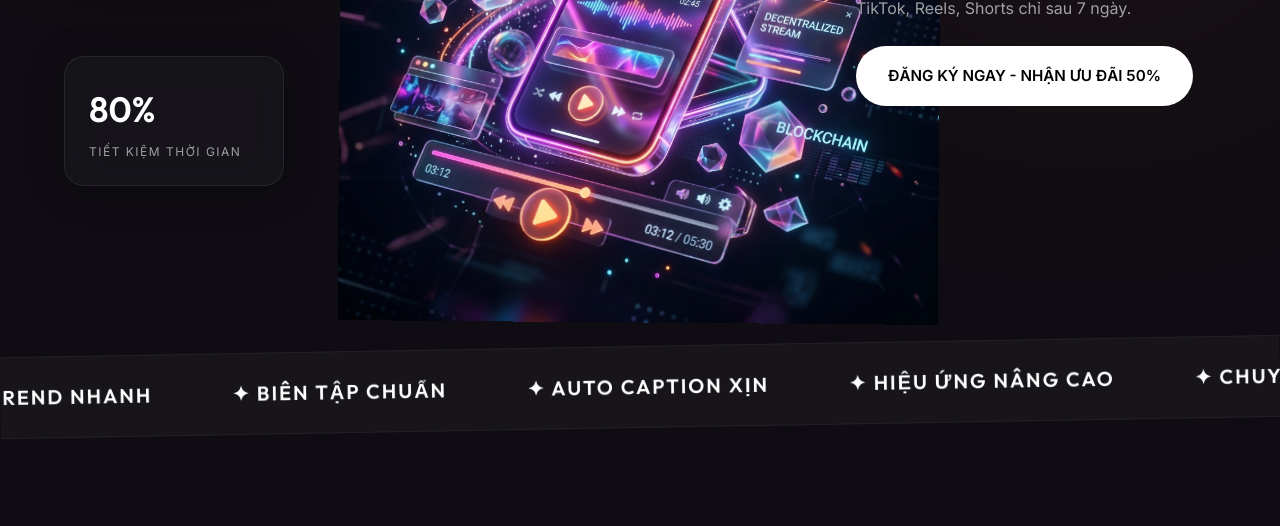
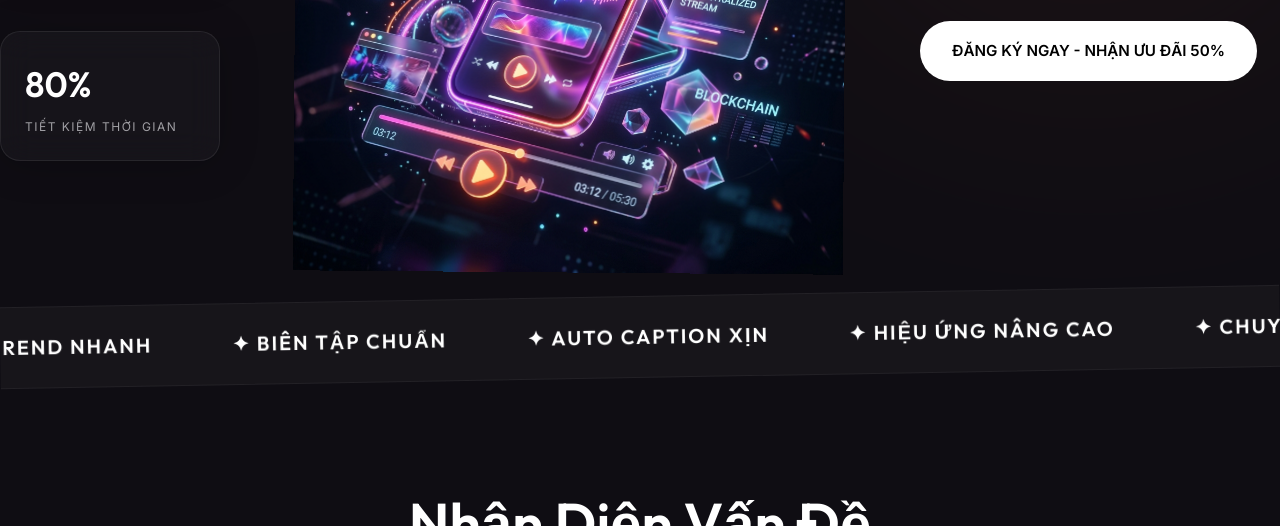
Before and after one commit to chinhnghia27/day-2-ai-agent-challenge, a plain HTML site: page index.html in a window 1280 px wide. Shown: the part 692-1218 px from the top of the page. Drawn offline with Linux system fonts and the light colour scheme.

Commit message:
style: update hero section layout to use flexbox spacing and remove absolute positioning for better responsiveness

```diff
--- a/style.css
+++ b/style.css
@@ -77,9 +77,9 @@ h1, h2, h3, h4, h5 {
 .hero-title { font-size: 4.5rem; text-align: center; font-weight: 800; line-height: 1.1; margin-bottom: 40px; z-index: 2; letter-spacing: -1px; }
 .text-gradient { background: var(--gradient-accent); -webkit-background-clip: text; -webkit-text-fill-color: transparent; }
 
-.hero-content { display: flex; align-items: center; justify-content: center; width: 100%; position: relative; }
-.hero-image-container { flex: 1; display: flex; justify-content: center; z-index: 2; }
-.hero-image { max-width: 600px; width: 100%; object-fit: contain; animation: float 6s ease-in-out infinite; mix-blend-mode: screen; }
+.hero-content { display: flex; align-items: center; justify-content: space-between; width: 100%; position: relative; gap: 30px; }
+.hero-image-container { flex: 1; display: flex; justify-content: center; z-index: 2; min-width: 0; }
+.hero-image { max-width: 550px; width: 100%; object-fit: contain; animation: float 6s ease-in-out infinite; mix-blend-mode: screen; }
 
 @keyframes float {
     0% { transform: translateY(0px) rotate(0deg); }
@@ -87,7 +87,7 @@ h1, h2, h3, h4, h5 {
     100% { transform: translateY(0px) rotate(0deg); }
 }
 
-.floating-cards { position: absolute; left: 5%; display: flex; flex-direction: column; gap: 60px; z-index: 3; }
+.floating-cards { display: flex; flex-direction: column; gap: 60px; z-index: 3; flex-shrink: 0; }
 
 .glass-card {
     background: rgba(255, 255, 255, 0.03); border: 1px solid rgba(255, 255, 255, 0.08);
@@ -98,7 +98,7 @@ h1, h2, h3, h4, h5 {
 .glass-card h3 { font-size: 2.2rem; font-weight: 600; margin-bottom: 5px; }
 .glass-card p { font-size: 0.75rem; color: var(--text-secondary); letter-spacing: 1.5px; }
 
-.hero-text-right { position: absolute; right: 5%; width: 360px; z-index: 3; }
+.hero-text-right { width: 360px; z-index: 3; flex-shrink: 0; }
 .hero-text-right p { color: var(--text-secondary); font-size: 1rem; line-height: 1.6; margin-bottom: 24px; }
 
 .btn-primary {
```
